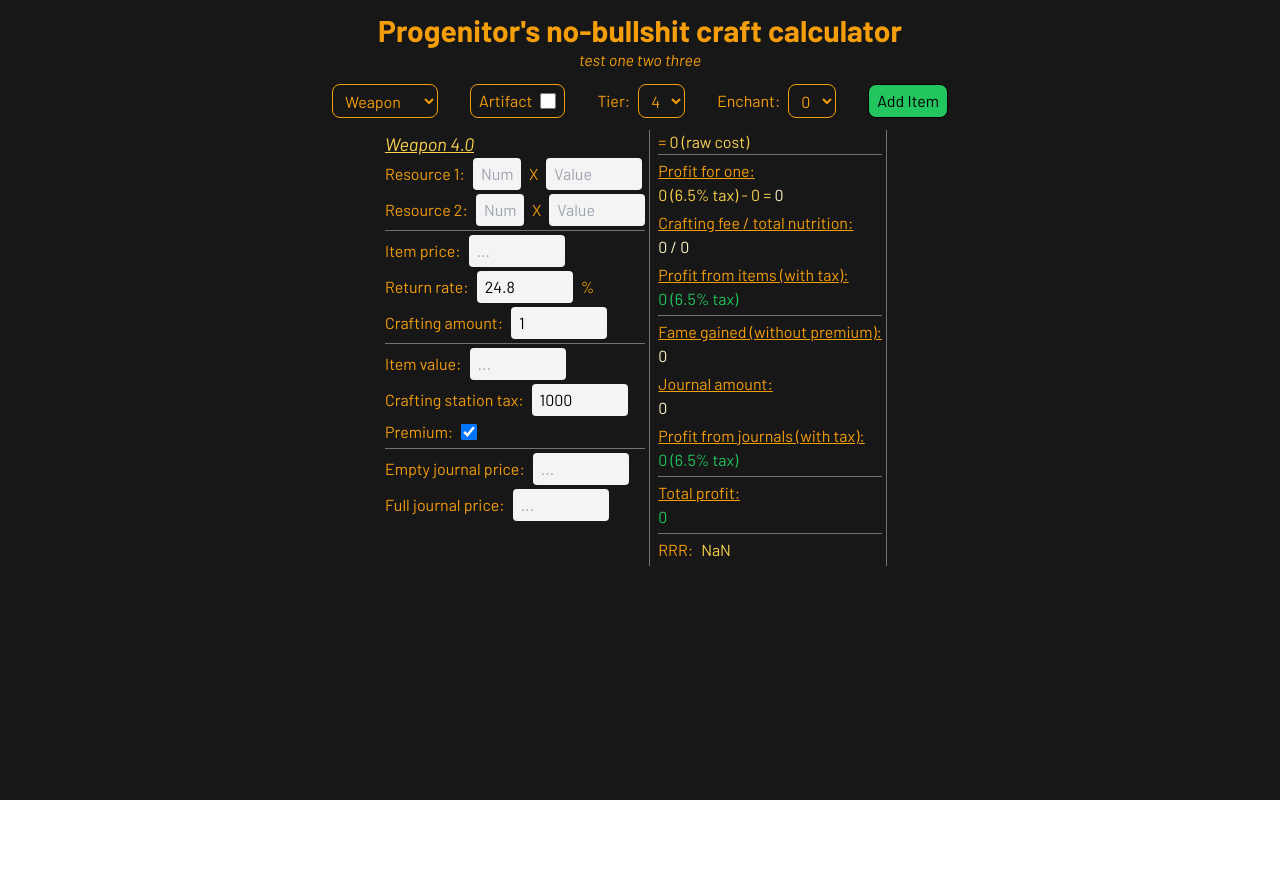
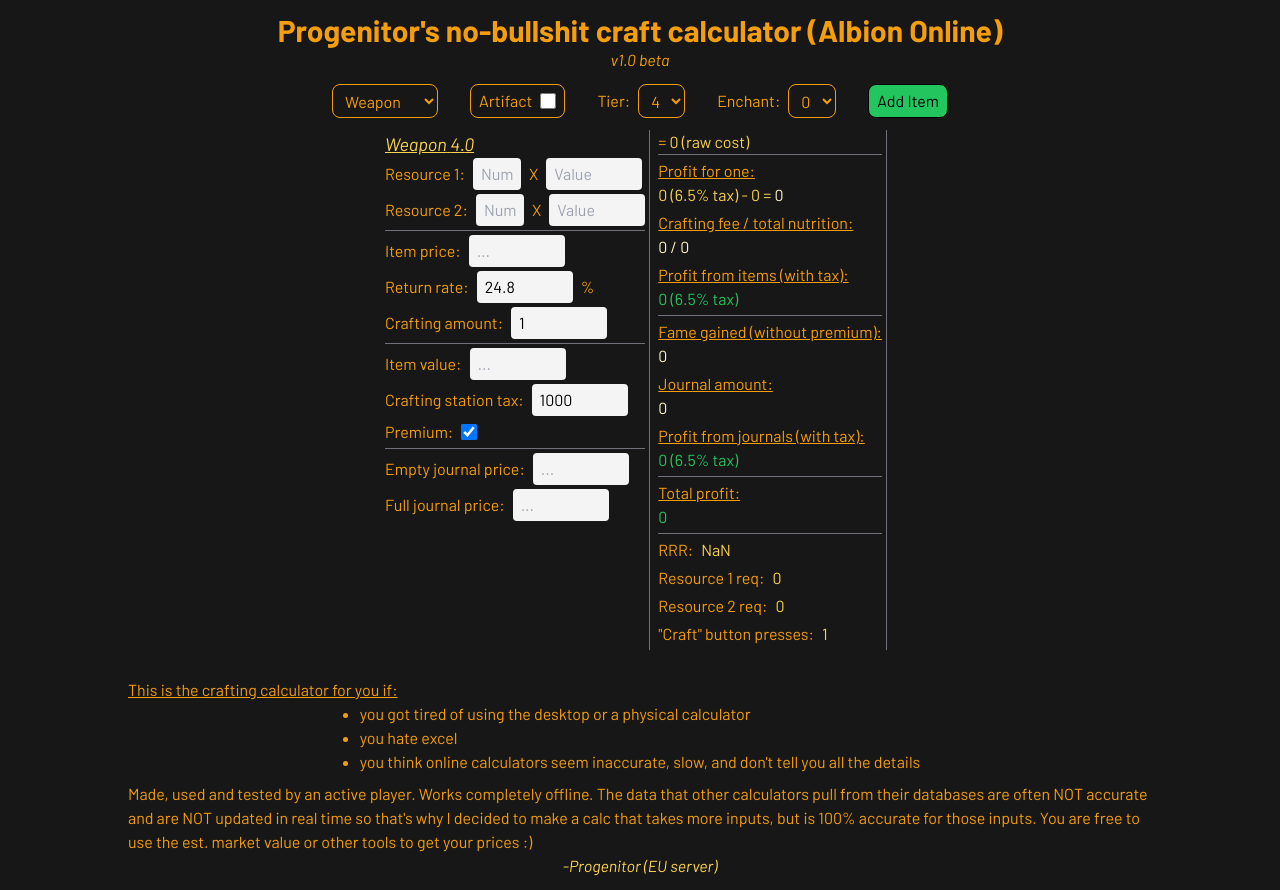
Before and after one commit to mPunc/progenitor-crafting, a React (Create React App) app: page / in a window 1280 px wide. Both pictures are taken after a click on the button "Add Item". Before the commit the page ends 800 px from the top, so only its background shows below. Built offline with nearby package versions, Linux system fonts and the light colour scheme.

Commit message:
Added simulation and Footer text
v1.0 ready for beta testing

-MP

```diff
--- a/src/App.js
+++ b/src/App.js
@@ -3,6 +3,7 @@
 import Header from './components/header';
 import Menu from './components/menu';
 import OneItem from './components/oneItem';
+import Footer from './components/footer';
 
 function App() {
   const [items, setItems] = useState([]);
@@ -32,6 +33,7 @@
           <OneItem key={item.id} itemType={item.itemType} isArtifact={item.artifact} tier={item.tier} enchant={item.enchant}/>
         ))}
       </div>
+      <Footer/>
     </div>
   );
 }
--- /dev/null
+++ b/src/components/footer.jsx
@@ -0,0 +1,25 @@
+
+function Footer() {
+  return (
+    <div className="max-w-5xl mx-auto flex flex-col justify-center items-center pt-3 pb-3">
+      <div className="underline self-start">This is the crafting calculator for you if:</div>
+      <ul className="list-disc mb-2">
+        <li>you got tired of using the desktop or a physical calculator</li>
+        <li>you hate excel</li>
+        <li>you think online calculators seem inaccurate, slow, and don't tell you all the details</li>
+      </ul>
+      <p className="text-base">
+        Made, used and tested by an active player.
+        Works completely offline.
+        The data that other calculators pull from their databases are often NOT accurate
+        and are NOT updated in real time so that's why I decided to make a calc
+        that takes more inputs, but is 100% accurate for those inputs.
+        You are free to use the est. market value or other tools to get your prices :)
+
+      </p>
+      <div className="italic text-amber-300">-Progenitor (EU server)</div>
+    </div>
+  );
+}
+
+export default Footer;
--- a/src/components/header.jsx
+++ b/src/components/header.jsx
@@ -2,8 +2,8 @@
 function Header() {
   return (
     <div className="flex flex-col justify-center items-center pt-3 pb-3">
-      <h1 className="text-3xl font-bold">Progenitor's no-bullshit craft calculator</h1>
-      <p className="text-base italic">test one two three</p>
+      <h1 className="text-3xl font-bold">Progenitor's no-bullshit craft calculator (Albion Online)</h1>
+      <p className="text-base italic">v1.0 beta</p>
     </div>
   );
 }
--- a/src/components/oneItem.jsx
+++ b/src/components/oneItem.jsx
@@ -70,8 +70,52 @@
   const res1AmountTotal = res1Amount * craftingAmount;
   const res2AmountTotal = res2Amount * craftingAmount;
 
-  const res1AmountTotalWithReturnRate = null; //need math for this, ask chatGPT
-  const res2AmountTotalWithReturnRate = null;
+  // simulates and calculates worst case scenarion of how many times you need to press "craft" in-game
+  const craftSimulationWorstCase = () => {
+    if (craftingAmount <= 1) return [];
+    let productionOutput = 1 / (1 - returnRateDecimal);
+    let x = Math.ceil(res1AmountTotal / productionOutput);
+    let y = Math.ceil(res2AmountTotal / productionOutput);
+    let xr = x; // res 1 required
+    let yr = y; // res 2 required
+    let cat = Math.floor(x / res1Amount); // crafting amount temporary
+    let csum = 0;
+    let pressCount = 0; // craft button press counter
+    console.log(x, y);
+
+    while (x >= res1Amount && y >= res2Amount) {
+      pressCount++;
+      if (cat >= 40) {
+        while (cat >= 40) {
+          csum += 40;
+          console.log("meow");
+          x -= Math.floor(res1Amount * 40 * (1 - returnRateDecimal));
+          y -= Math.floor(res2Amount * 40 * (1 - returnRateDecimal));
+          console.log(x, y);
+          cat -= 40;
+        }
+      }
+      else {
+        csum += cat;
+        x -= Math.floor(res1Amount * cat * (1 - returnRateDecimal));
+        y -= Math.floor(res2Amount * cat * (1 - returnRateDecimal));
+        console.log(x, y);
+        cat = Math.floor(x / res1Amount);
+      }
+    }
+    console.log(pressCount, csum);
+    while (csum < craftingAmount) {
+      pressCount++;
+      csum++;
+      xr += res1Amount - x;
+      yr += res2Amount - y;
+    }
+    console.log(xr, yr);
+    return [xr, yr, pressCount];
+  };
+
+  const [res1AmountTotalWithReturnRate, res2AmountTotalWithReturnRate, buttonPressAmount] =
+    craftingAmount <= 1 ? [res1Amount, res2Amount, 1] : craftSimulationWorstCase();
 
   // extra displayed values:
 
@@ -298,13 +342,46 @@
 
         <hr className="border-t w-full border-zinc-500 mb-1" />
 
-        <div className="flex flex-row gap-2 justify-center items-center mb-1">
+        <div className="relative group flex flex-row gap-2 justify-center items-center mb-1">
           <label>RRR:</label>
           <div className="text-amber-300">
             {`${requiredReturnRate}`}
           </div>
+          <span className="absolute top-full left-1/2 -translate-x-1/2 mt-1
+            opacity-0 group-hover:opacity-100
+            transition-opacity duration-200
+            pointer-events-none
+            bg-amber-800 text-amber-100 text-sm
+            px-2 py-1 rounded whitespace-nowrap"
+          >
+            Resource return rate required to break even
+            <span className="absolute bottom-full left-1/2 -translate-x-1/2
+              border-4 border-transparent
+              border-b-amber-800"
+            />
+          </span>
         </div>
 
+        <div className="flex flex-row gap-2 justify-center items-center mb-1">
+          <label>Resource 1 req:</label>
+          <div className="text-amber-300">
+            {`${res1AmountTotalWithReturnRate}`}
+          </div>
+        </div>
+
+        <div className="flex flex-row gap-2 justify-center items-center mb-1">
+          <label>Resource 2 req:</label>
+          <div className="text-amber-300">
+            {`${res2AmountTotalWithReturnRate}`}
+          </div>
+        </div>
+
+        <div className="flex flex-row gap-2 justify-center items-center mb-1">
+          <label>"Craft" button presses:</label>
+          <div className="text-amber-300">
+            {`${buttonPressAmount}`}
+          </div>
+        </div>
       </div>
     </div>
   );
```
